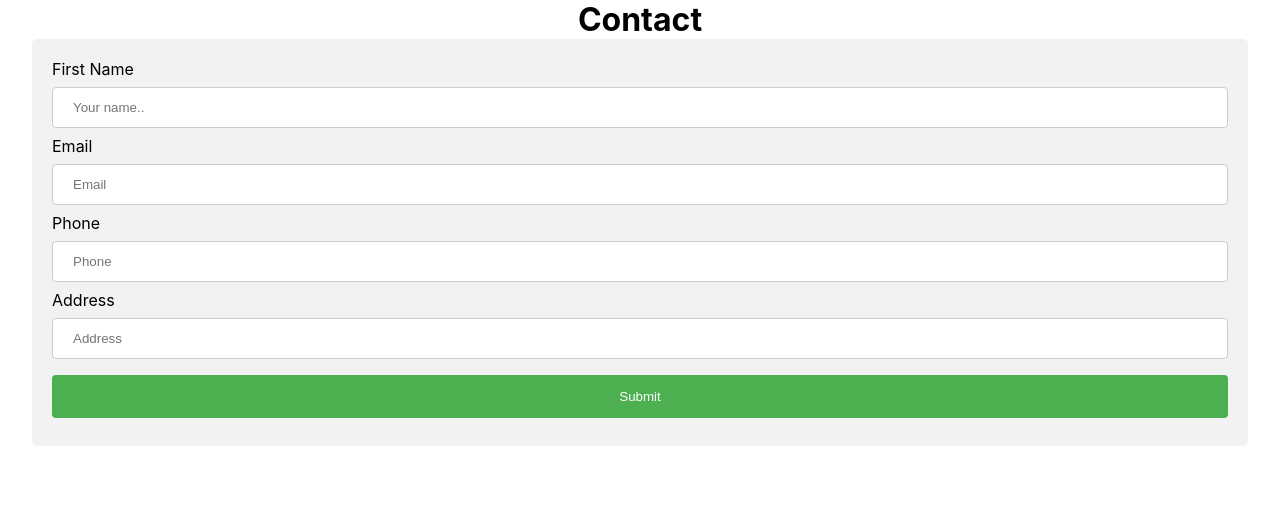
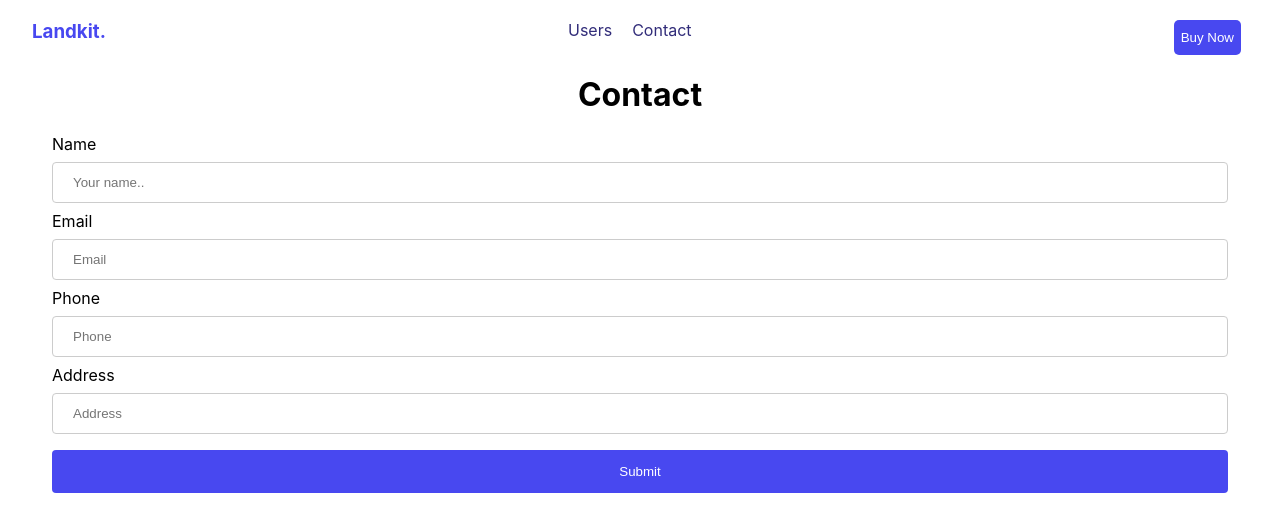
Before and after one commit to alishabab/rapidinno-task, a React (Create React App) app: page /contact in a window 1280 px wide. Shown: the top 532 px of the page. Built offline with nearby package versions, Linux system fonts and the light colour scheme; the HTML template or start-up script is replaced by a standard one.

Commit message:
added Navbar

```diff
--- a/src/App.css
+++ b/src/App.css
@@ -1,5 +1,20 @@
-h1 {
+* {
+  box-sizing: border-box;
+}
+
+h1,
+h2,
+h3,
+h4,
+ul,
+li {
   margin: 0;
+  padding: 0;
+  list-style: none;
+}
+
+a {
+  text-decoration: none;
 }
 
 input[type=text] {
@@ -14,7 +29,7 @@ input[type=text] {
 
 input[type=submit] {
   width: 100%;
-  background-color: #4caf50;
+  background-color: rgb(72, 72, 240);
   color: white;
   padding: 14px 20px;
   margin: 8px 0;
@@ -28,7 +43,6 @@ input[type=submit]:hover {
 }
 
 table {
-  font-family: arial, sans-serif;
   border-collapse: collapse;
   width: 100%;
 }
@@ -41,12 +55,38 @@ th {
 }
 
 tr:nth-child(even) {
-  background-color: #ddd;
+  background-color: rgb(72, 72, 240, 0.9);
+  color: white;
 }
 
 .container {
   width: 95%;
   margin: 0 auto;
+}
+
+.table-container {
+  overflow-x: auto;
+}
+
+.navbar {
+  width: 95%;
+  padding: 20px 0;
+  margin: 0 auto;
+  display: flex;
+  justify-content: space-between;
+}
+
+.nav-item {
+  display: inline-block;
+  margin-right: 20px;
+}
+
+.nav-link {
+  color: rgb(49, 44, 121);
+}
+
+.nav-link:hover {
+  color: rgb(45, 31, 238);
 }
 
 .text-center {
@@ -96,10 +136,24 @@ tr:nth-child(even) {
   width: 100%;
 }
 
+.partners {
+  display: flex;
+  flex-wrap: wrap;
+  justify-content: space-around;
+  margin: 30px 0;
+}
+
 .form {
   border-radius: 5px;
-  background-color: #f2f2f2;
   padding: 20px;
+}
+
+.icon {
+  font-size: 28px;
+}
+
+.icon-primary {
+  color: rgb(72, 72, 240);
 }
 
 @media (min-width: 600px) {
@@ -117,4 +171,8 @@ tr:nth-child(even) {
     max-width: 50vw;
     max-height: 250px;
   }
+
+  .specialization {
+    display: flex;
+  }
 }
--- a/src/App.js
+++ b/src/App.js
@@ -1,11 +1,16 @@
 import { Route, Switch } from 'react-router-dom';
-import Users from './components/Users';
-import ContactForm from './components/ContactForm';
-import Home from './components/Home';
+import {
+  Navbar, Users, ContactForm, Home,
+} from './components';
+
 import './App.css';
 
 function App() {
   return (
+    <>
+      <header>
+        <Navbar />
+      </header>
       <main>
         <Switch>
           <Route path="/" component={Home} exact />
@@ -13,6 +18,7 @@ function App() {
           <Route path="/contact" component={ContactForm} />
         </Switch>
       </main>
+    </>
   );
 }
 
--- a/src/components/ContactForm.js
+++ b/src/components/ContactForm.js
@@ -1,7 +1,7 @@
 import { useState } from 'react';
-import UsersTable from './UsersTable';
+import { UsersTable } from './UsersTable';
 
-const ContactForm = () => {
+export const ContactForm = () => {
   const [name, setName] = useState('');
   const [email, setEmail] = useState('');
   const [phone, setPhone] = useState('');
@@ -38,7 +38,7 @@ const ContactForm = () => {
       { error && <p className="text-danger text-center"> All fields required </p>}
       <form className="form" onSubmit={handleSubmit}>
         <label htmlFor="name">
-          First Name
+          Name
           <input type="text" id="name" value={name} placeholder="Your name.." onChange={e => setName(e.target.value)} />
         </label>
         <label htmlFor="email">
@@ -60,5 +60,3 @@ const ContactForm = () => {
     </div>
   );
 };
-
-export default ContactForm;
--- a/src/components/Home.js
+++ b/src/components/Home.js
@@ -1,6 +1,7 @@
-const Home = () => (
+export const Home = () => (
+  <div>
     <div className="container">
-    <div className="hero">
+      <section className="hero">
         <div className="banner-info">
           <h1>
             Welcome to
@@ -26,8 +27,54 @@ const Home = () => (
         <div className="banner-img">
           <img src="https://i.pinimg.com/originals/14/28/7f/14287f07df9c0a7278c167af57ee3194.jpg" alt="hero" />
         </div>
+      </section>
+      <section className="specialization">
+        <div>
+          <i className="fab fa-android icon icon-primary" />
+          <h4>Built for developers</h4>
+          <p className="text-secondry">
+            Lorem ipsum dolor sit amet consectetur adipisicing elit. Molestiae culpa facilis error!
+            Lorem ipsum dolor sit amet.Lorem ipsum dolor sit amet.
+          </p>
+        </div>
+        <div>
+          <i className="fas fa-pencil-ruler icon icon-primary" />
+          <h4>Designed to be modern</h4>
+          <p className="text-secondry">
+            Lorem ipsum dolor sit amet consectetur adipisicing elit. Molestiae culpa facilis error!
+            Lorem ipsum dolor sit amet.Lorem ipsum dolor sit amet.
+          </p>
+        </div>
+        <div>
+          <i className="far fa-file-alt icon icon-primary" />
+          <h4>Documentation for everything</h4>
+          <p className="text-secondry">
+            Lorem ipsum dolor sit amet consectetur adipisicing elit. Molestiae culpa facilis error!
+            Lorem ipsum dolor sit amet.Lorem ipsum dolor sit amet.
+          </p>
+        </div>
+      </section>
+    </div>
+    <hr />
+    <div className="container">
+      <section className="partners">
+        <span className="partner-logo">
+          <i className="icon fab fa-airbnb" />
+          Airbnb
+        </span>
+        <span className="partner-logo">
+          <i className="icon fab fa-twitter" />
+          Twitter
+        </span>
+        <span className="partner-logo">
+          <i className="icon fab fa-instagram" />
+          Instagram
+        </span>
+        <span className="partner-logo">
+          <i className="icon fab fa-pinterest-p" />
+          Pinterest
+        </span>
+      </section>
     </div>
   </div>
 );
-
-export default Home;
--- /dev/null
+++ b/src/components/Navbar.js
@@ -0,0 +1,28 @@
+import { Link } from 'react-router-dom';
+
+export const Navbar = () => (
+  <nav>
+    <ul className="navbar">
+      <li>
+        <Link to="/">
+          <h3 className="text-highlight"> Landkit. </h3>
+        </Link>
+      </li>
+      <div>
+        <li className="nav-item">
+          <Link to="/users" className="nav-link">
+            Users
+          </Link>
+        </li>
+        <li className="nav-item">
+          <Link to="/contact" className="nav-link">
+            Contact
+          </Link>
+        </li>
+      </div>
+      <button type="button" className="btn btn-primary">
+        Buy Now
+      </button>
+    </ul>
+  </nav>
+);
--- a/src/components/Users.js
+++ b/src/components/Users.js
@@ -1,30 +1,30 @@
 import { useEffect, useState } from 'react';
-import UsersTable from './UsersTable';
+import { UsersTable } from './UsersTable';
 import UserService from '../services/user.service';
 
-const Users = () => {
+export const Users = () => {
   const [users, setUsers] = useState(null);
   const [loading, setLoading] = useState(true);
+  const [error, setError] = useState(false);
   useEffect(async () => {
     try {
       setLoading(true);
       const { data } = await UserService.getUsers();
+      setError(false);
       setLoading(false);
       setUsers(data);
     } catch (err) {
       setLoading(false);
-      // eslint-disable-next-line no-console
-      console.log(err);
+      setError(true);
     }
   }, []);
 
   return (
     <div className="text-center container">
       <h1>Users</h1>
+      { error && <p className="text-danger"> Unable to fetch data </p>}
       { loading && <p> loading.. </p>}
       { users && <UsersTable users={users} />}
     </div>
   );
 };
-
-export default Users;
--- a/src/components/UsersTable.js
+++ b/src/components/UsersTable.js
@@ -1,5 +1,6 @@
 /* eslint-disable react/prop-types */
-const UsersTable = ({ users }) => (
+export const UsersTable = ({ users }) => (
+  <div className="table-container">
     <table>
       <tbody>
         <tr>
@@ -8,18 +9,22 @@ const UsersTable = ({ users }) => (
           <th>Phone</th>
           <th>Address</th>
         </tr>
-      { users.map(user => (
-        <tr key={user.id}>
-          <td>{user.name}</td>
-          <td>{user.email}</td>
-          <td>{user.phone}</td>
+        { users.map(user => {
+          const {
+            id, name, email, phone, address,
+          } = user;
+          return (
+            <tr key={id}>
+              <td>{name}</td>
+              <td>{email}</td>
+              <td>{phone}</td>
               <td>
-            {user.address.city}
+                {address.city}
               </td>
             </tr>
-      ))}
+          );
+        })}
       </tbody>
     </table>
+  </div>
 );
-
-export default UsersTable;
--- /dev/null
+++ b/src/components/index.js
@@ -0,0 +1,4 @@
+export * from './Home';
+export * from './ContactForm';
+export * from './Navbar';
+export * from './Users';
```
Also changed, not shown: .eslintrc.json. Lines whose indentation alone changed are shown as unchanged.
